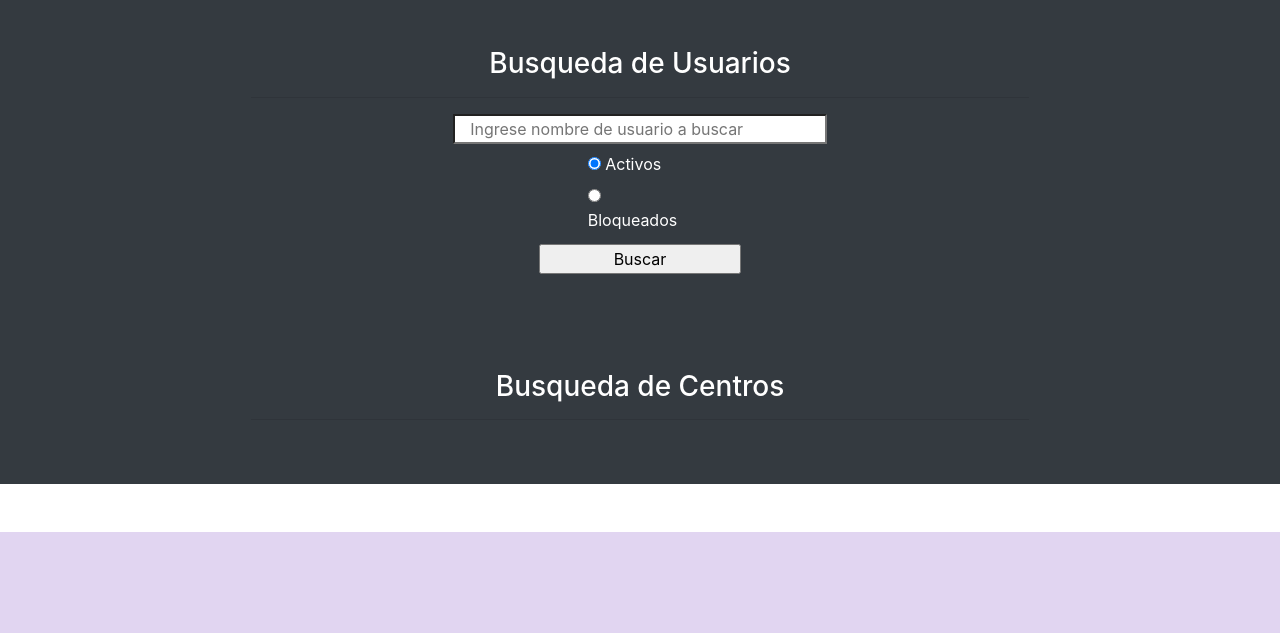
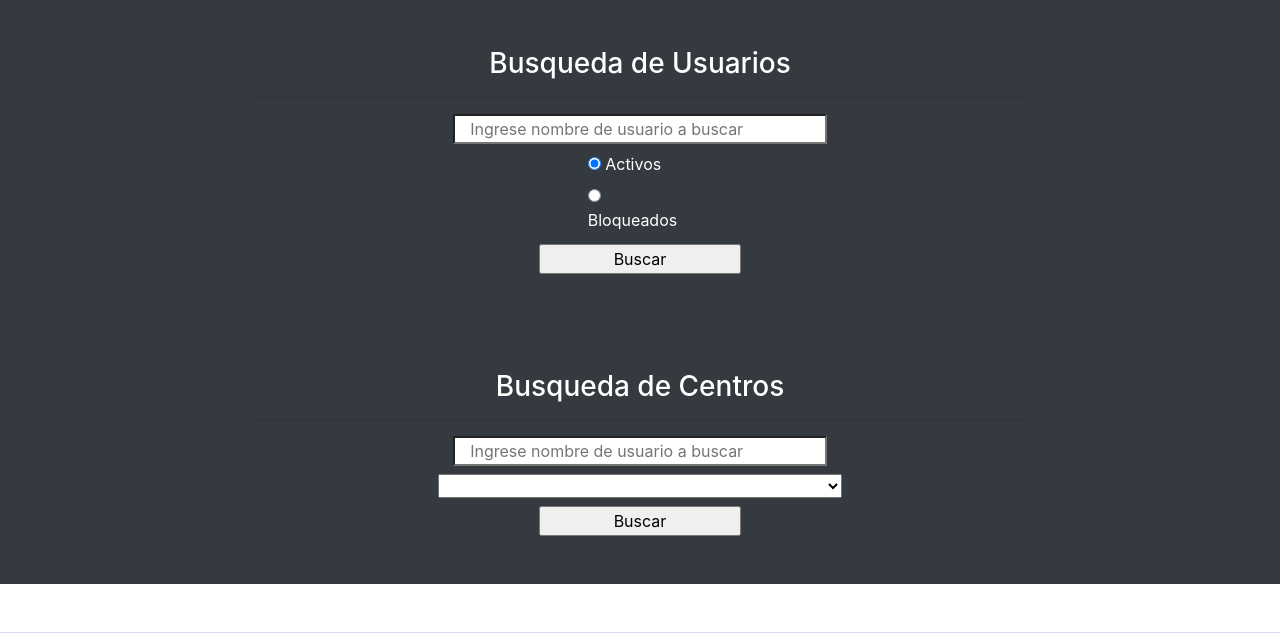
Before and after one commit to Cesar-Morales/software-project-2020, a Flask app: page / in a window 1280 px wide. Shown: the part 681-1314 px from the top of the page. Run offline with Flask 2, Linux system fonts and the light colour scheme; a user stored in the database is signed in; data comes from the database, SQL or seed files in the repository; lists and menus that the app fills with data are empty; parts of the project's set-up code (start-up, migrations or seed data) failed here and were passed over; some libraries are stand-ins or nearby versions.

Commit message:
cambios varios

```diff
--- a/app/helpers/forms.py
+++ b/app/helpers/forms.py
@@ -1,5 +1,5 @@
 from flask_wtf import FlaskForm
-from wtforms.fields import StringField, SubmitField, RadioField, HiddenField
+from wtforms.fields import StringField, SubmitField, RadioField, HiddenField, SelectField
 from wtforms.validators import DataRequired, NumberRange
 from wtforms.fields.html5 import EmailField, IntegerField, SearchField
 from wtforms.widgets.html5 import NumberInput
@@ -41,6 +41,13 @@ class ConfigForm(FlaskForm):
              'Estado Del Sistema', coerce=int,
              choices=[(1, 'Habilitar'), (0, 'Deshabilitar')])
     submit = SubmitField('Editar')
+
+class centerSearchForm(FlaskForm):
+     search = SearchField(
+             'search',
+             render_kw={"placeholder": "Ingrese nombre de usuario a buscar"})
+     options = SelectField('Options')
+     submit = SubmitField('Buscar')
 
 
 class SearchForm(FlaskForm):
--- a/app/resources/center.py
+++ b/app/resources/center.py
@@ -34,3 +34,7 @@ def create():
             flash("Ocurrio un error, intente nuevamente.")
         return redirect(url_for("config_center_index"))
     return render_template("config/centers.html", form=form)
+
+def search():
+    centros = Centro.search(request.form.get('nombre'))
+    return render_template("home.html", centros=centros)
--- a/app/routes.py
+++ b/app/routes.py
@@ -9,7 +9,7 @@ from app.resources.api import turno as api_turno
 from app.helpers import auth as helper_auth
 from flask_wtf import FlaskForm
 from app.models.site import Site
-from app.helpers.forms import SearchForm
+from app.helpers.forms import SearchForm, centerSearchForm
 # Funciones que se exportan al contexto de Jinja2
 app.jinja_env.globals.update(is_authenticated=helper_auth.authenticated)
 
@@ -40,6 +40,8 @@ app.add_url_rule("/config", "config_edit", config.edit, methods=["POST"])
 app.add_url_rule("/config/centers","config_center_index",config.center_index)
 app.add_url_rule("/centros/nuevo","centros_new",center.new_center)
 app.add_url_rule("/centros/create", "center_create", center.create, methods=["POST"])
+app.add_url_rule("/centros/busqueda", "center_search", center.search,methods=["POST"])
+
 
 #Rutas de turnos
 app.add_url_rule("/centros/<int:id>/turnos/<int:page>", "turno_index", turno.index)
@@ -53,8 +55,9 @@ app.add_url_rule("/centros/<int:centro_id>/turno/trash/<int:id>", "turno_trash",
 @app.route("/")
 def home():
     form = SearchForm()
+    formCenterSearch = centerSearchForm()
     site = Site.obtain_site()
-    return render_template("home.html", form=form, site=site)
+    return render_template("home.html", form=form, site=site,centerForm = formCenterSearch)
 
 # Rutas de API-rest
 app.add_url_rule("/centros/<id>/turnos_disponibles", "api_turno_index", api_turno.index, methods=["GET"])
--- a/app/templates/home.html
+++ b/app/templates/home.html
@@ -46,6 +46,8 @@
         <div class="col-2"></div>
       </div>
 
+
+
       <div class="row color-dark">
         <div class="col-2"></div>
         <div class="col-8 col-lg-8 p-5">
@@ -57,15 +59,19 @@
             -->
             <div class="col-12 col-sm-12 col-md-3 col-lg-3 "></div>
             <form class="col-12 col-sm-12 col-md-6 col-lg-6" action="{{ url_for('user_search') }}" method="POST">
-
+              {{ centerForm.csrf_token }}
+                {{ centerForm.search (class="col-12 mb-2") }}
+                {% for error in centerForm.search.errors %}
+                <span style="color: red;">{{ error }}</span>
+                {% endfor %}
                 <div class="row">
                   <div class="col-2 col-md-4 "></div>
-
+                  {{ centerForm.options (class="col-12 mb-2") }}
                   <div class="col-md-4 col-2"></div>
               </div>
               <div class="row">
                   <div class="col-12 col-md-3 col-lg-3"></div>
-
+                  {{ centerForm.submit(class="col-12 col-md-6 col-lg-6") }}
                   <div class="col-12 col-md-3 col-lg-3"></div>
               </div>
             </form>
@@ -74,5 +80,6 @@
         </div>
         <div class="col-2"></div>
       </div>
+
     {% endif %}
 {% endblock %}
--- a/app/templates/layout.html
+++ b/app/templates/layout.html
@@ -3,6 +3,8 @@
   <head>
     {% block head %}
     <link rel="stylesheet" href="{{ url_for('static', filename='style.css') }}" />
+    <script src="https://ajax.googleapis.com/ajax/libs/jquery/3.5.1/jquery.min.js"></script>
+
     <link rel="icon" type="image/png" sizes="32x32" href="{{url_for('static', filename='logos/tierra.png')}}">
     <!--Bootstrap 4-->
     <link rel="stylesheet" href="https://stackpath.bootstrapcdn.com/bootstrap/4.4.1/css/bootstrap.min.css" integrity="sha384-Vkoo8x4CGsO3+Hhxv8T/Q5PaXtkKtu6ug5TOeNV6gBiFeWPGFN9MuhOf23Q9Ifjh" crossorigin="anonymous">
@@ -30,7 +32,6 @@
 
     <!--Bootstrap scripts-->
 
-    <script src="https://ajax.googleapis.com/ajax/libs/jquery/3.5.1/jquery.min.js"></script>
     <script src="https://cdn.jsdelivr.net/npm/popper.js@1.16.0/dist/umd/popper.min.js" integrity="sha384-Q6E9RHvbIyZFJoft+2mJbHaEWldlvI9IOYy5n3zV9zzTtmI3UksdQRVvoxMfooAo" crossorigin="anonymous"></script>
     <script src="https://stackpath.bootstrapcdn.com/bootstrap/4.4.1/js/bootstrap.min.js" integrity="sha384-wfSDF2E50Y2D1uUdj0O3uMBJnjuUD4Ih7YwaYd1iqfktj0Uod8GCExl3Og8ifwB6" crossorigin="anonymous"></script>
     <script>
```
Also changed, not shown: app/models/centro.py (+9 -0 lines).
